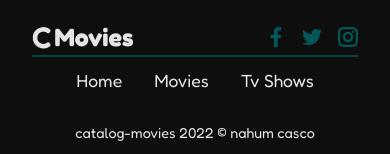
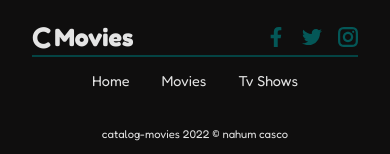
Before and after one commit to NahumCRep/CMovies, a React (Create React App) app: page /movie/1 in a window 390 px wide. Shown: the part 921-1075 px from the top of the page. Built offline with nearby package versions, Linux system fonts and the light colour scheme; no server answers; a web font is replaced by a local one.

Commit message:
refactor(Root): adjust responsive font size

```diff
--- a/src/css/footer.module.css
+++ b/src/css/footer.module.css
@@ -61,7 +61,7 @@
 .footer__navigation ul a{
     text-decoration: none;
     font-family: var(--fredoka);
-    font-size: 1.1rem;
+    font-size: 0.9rem;
     color: var(--white);
     transition: color 0.4s ease-in-out;
 }
@@ -71,7 +71,7 @@
     font-family: var(--fredoka);
     text-align: center;
     color: var(--white);
-    font-size: 0.9rem;
+    font-size: 0.7rem;
 }
 
 @media screen and (min-width: 700px){
@@ -87,4 +87,12 @@
         color: gray
     }
 
+    .footer__navigation ul a{
+        font-size: 1.1rem;
+    }
+
+    .footer__copy{
+        font-size: 0.9rem;
+    }
+
 }
```
